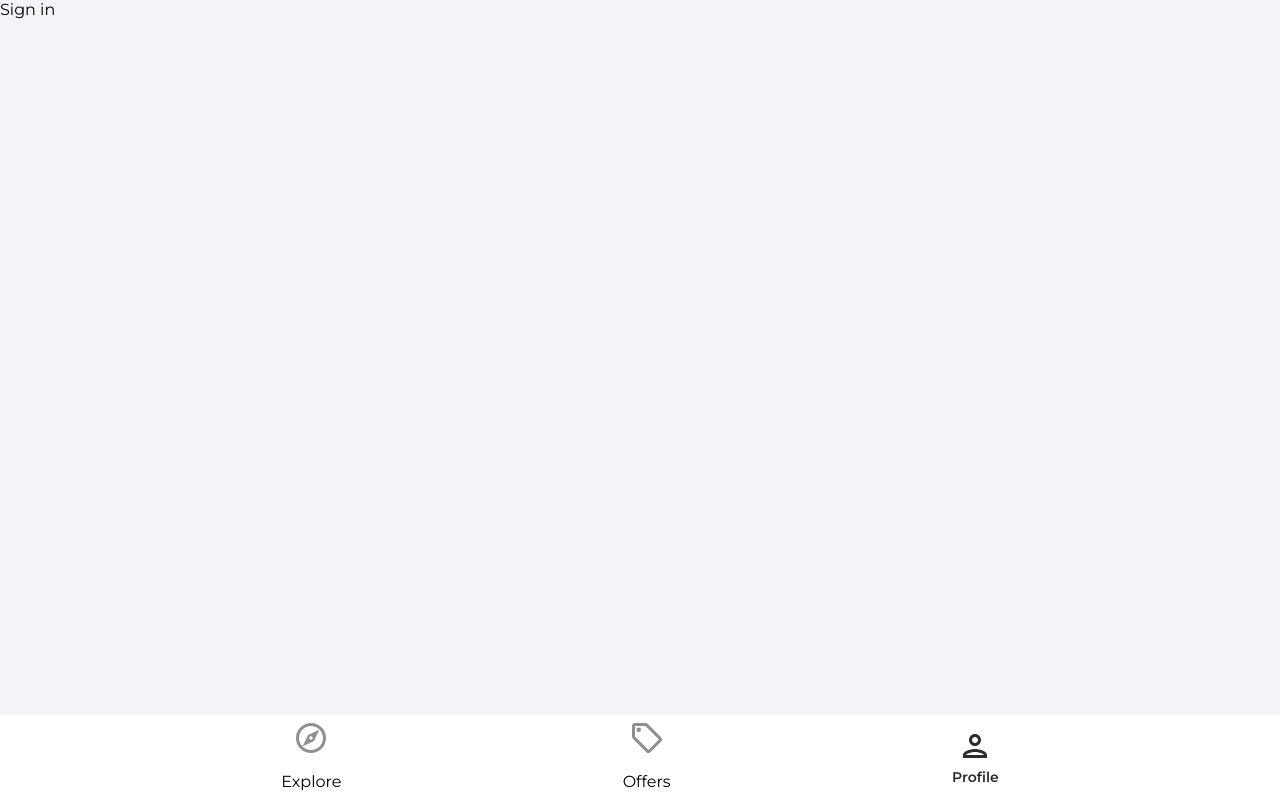
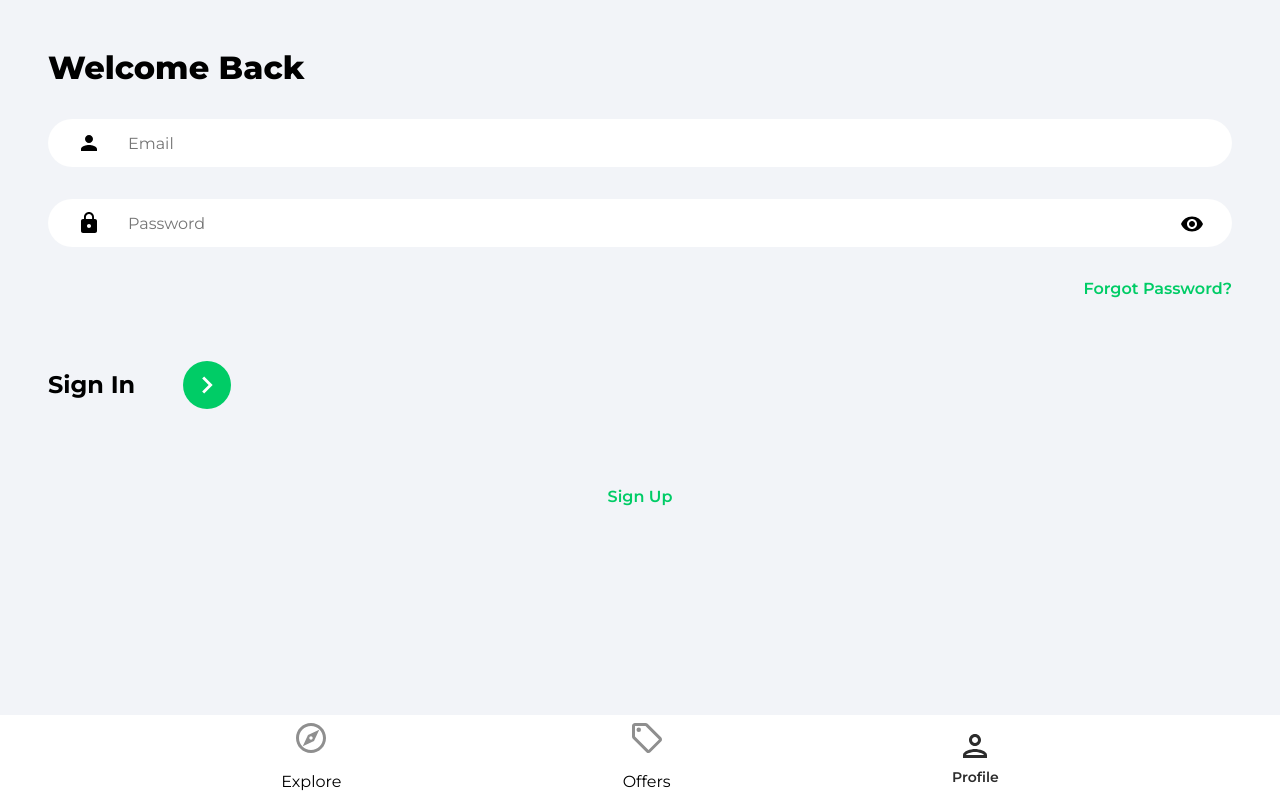
Before and after one commit to niamhmadden23/house-marketplace, a React (Create React App) app: page /profile in a window 1280 px wide. Built offline with nearby package versions, Linux system fonts and the light colour scheme.

Commit message:
sign in form complete

```diff
--- a/src/pages/SignIn.jsx
+++ b/src/pages/SignIn.jsx
@@ -1,7 +1,73 @@
 import React from "react";
+import { useState } from "react";
+import { Link, useNavigate } from "react-router-dom";
+import { ReactComponent as ArrowRightIcon } from "../assets/svg/keyboardArrowRightIcon.svg";
+import visibilityIcon from "../assets/svg/visibilityIcon.svg";
 
 function SignIn() {
-  return <div>Sign in</div>;
+  const [showPassword, setShowPassword] = useState(false);
+  const [formData, setFormData] = useState({
+    email: "",
+    password: "",
+  });
+
+  const { email, password } = formData;
+
+  const navigate = useNavigate();
+
+  const onChange = (e) => {
+    setFormData((prevState) => ({
+      ...prevState,
+      [e.target.id]: e.target.value,
+    }));
+  };
+  return (
+    <>
+      <div className="pageContainer">
+        <header>
+          <p className="pageHeader">Welcome Back</p>
+        </header>
+        <form>
+          <input
+            type="email"
+            className="emailInput"
+            placeholder="Email"
+            id="email"
+            value={email}
+            onChange={onChange}
+          ></input>
+          <div className="passwordInputDiv">
+            <input
+              type={showPassword ? "text" : "password"}
+              className="passwordInput"
+              placeholder="Password"
+              id="password"
+              value={password}
+              onChange={onChange}
+            />
+            <img
+              className="showPassword"
+              src={visibilityIcon}
+              alt="show password"
+              onClick={() => setShowPassword((prevState) => !prevState)}
+            />
+          </div>
+          <Link to="/forgot-password" className="forgotPasswordLink">
+            Forgot Password?
+          </Link>
+          <div className="signInBar">
+            <p className="signInText">Sign In</p>
+            <button className="signInButton">
+              <ArrowRightIcon fill="white" width="34px" height="34px" />
+            </button>
+          </div>
+        </form>
+        <Link to="/sign-up" className="registerLink">
+          Sign Up
+        </Link>
+      </div>
+    </>
+  );
 }
 
 export default SignIn;
```
